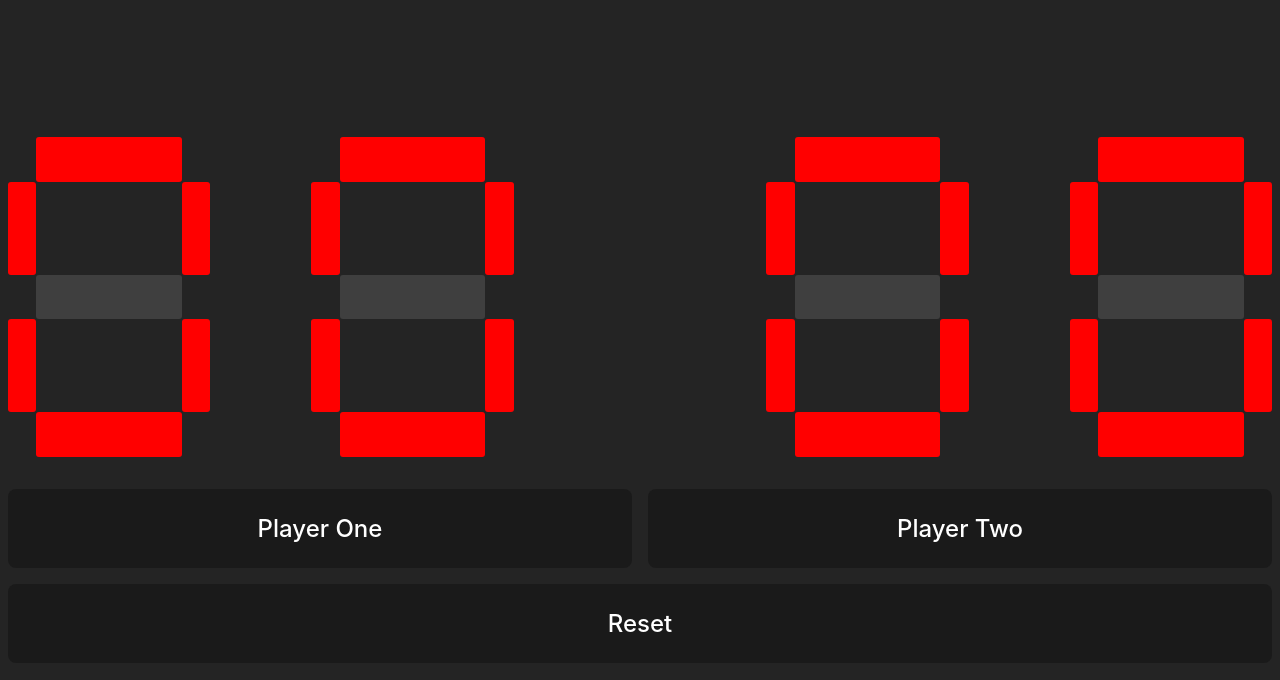
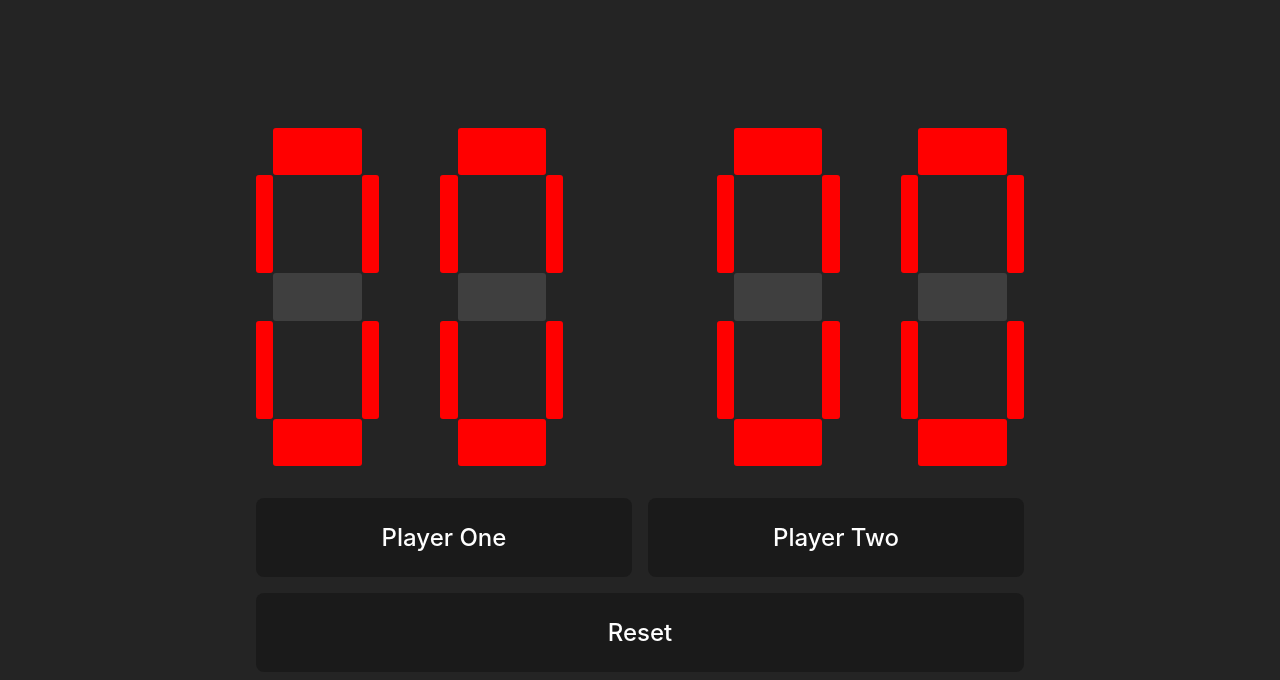
Before and after one commit to oslokommune/bordtennis, a Vue app: page / in a window 1280 px wide. Shown: the top 680 px of the page. Built offline with nearby package versions, Linux system fonts and the light colour scheme.

Commit message:
👌 Improve different screen size handling

```diff
--- a/src/App.vue
+++ b/src/App.vue
@@ -70,7 +70,7 @@ export default {
 <style scoped>
 #app {
 	width: 100%;
-	padding: 0 0.5em;
+	padding: 2em 6em;
 
 	display: flex;
 	flex-direction: column;
@@ -80,8 +80,6 @@ export default {
 }
 
 .Scoreboard {
-	max-height: 40%;
-	height: 50%;
 	width: 100%;
 }
 
@@ -104,4 +102,29 @@ button {
 	font-size: 1.5em;
 	padding: 1em 1em;
 }
+
+/* Mobile portrait */
+@media only screen
+and (min-device-width : 320px)
+and (orientation : portrait) {
+	#app {
+		justify-content: space-between;
+	}
+
+	.Scoreboard {
+		height: 20%;
+	}
+
+	button {
+		font-size: 1em;
+		padding: 2em 0.5em;
+	}
+}
+
+/* Desktop */
+@media only screen and (min-width: 992px) {
+	#app {
+		padding: 10% 20%;
+	}
+}
 </style>
```
